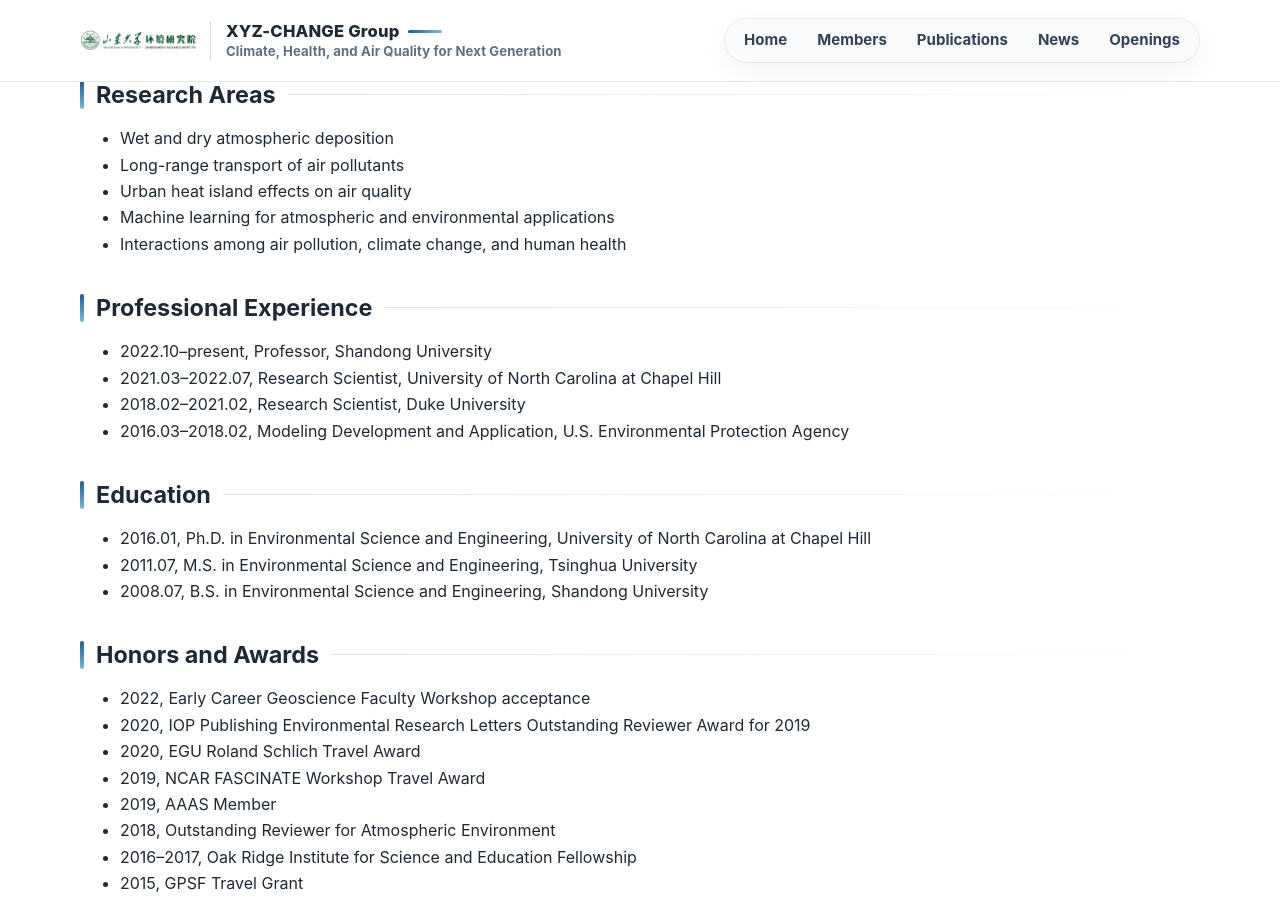
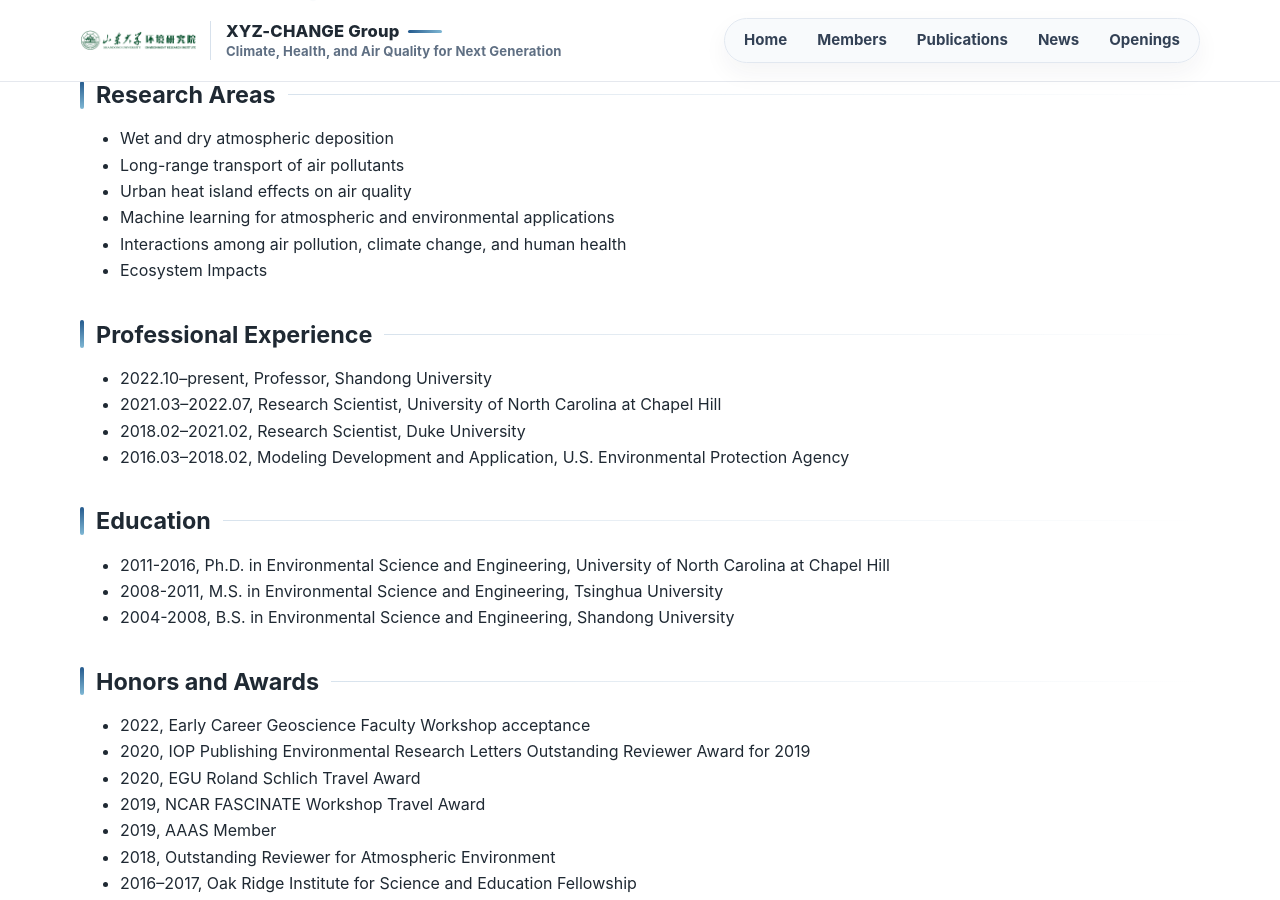
Before and after one commit to MuJSh/xyz_CHANGE, a Jekyll site: the page built from _pages/yuqiang-zhang.md, in a window 1280 px wide and 900 px high, scrolled down 369 px. Built offline with Jekyll 4.4.1, drawn with Linux system fonts in a browser that asks for light colours.

Commit message:
Update yuqiang-zhang.md

```diff
--- a/_pages/yuqiang-zhang.md
+++ b/_pages/yuqiang-zhang.md
@@ -27,6 +27,7 @@ permalink: /members/yuqiang-zhang/
 - Urban heat island effects on air quality
 - Machine learning for atmospheric and environmental applications
 - Interactions among air pollution, climate change, and human health
+- Ecosystem Impacts
 
 ## Professional Experience
 
@@ -37,9 +38,9 @@ permalink: /members/yuqiang-zhang/
 
 ## Education
 
-- 2016.01, Ph.D. in Environmental Science and Engineering, University of North Carolina at Chapel Hill
-- 2011.07, M.S. in Environmental Science and Engineering, Tsinghua University
-- 2008.07, B.S. in Environmental Science and Engineering, Shandong University
+- 2011-2016, Ph.D. in Environmental Science and Engineering, University of North Carolina at Chapel Hill
+- 2008-2011, M.S. in Environmental Science and Engineering, Tsinghua University
+- 2004-2008, B.S. in Environmental Science and Engineering, Shandong University
 
 ## Honors and Awards
 
```
